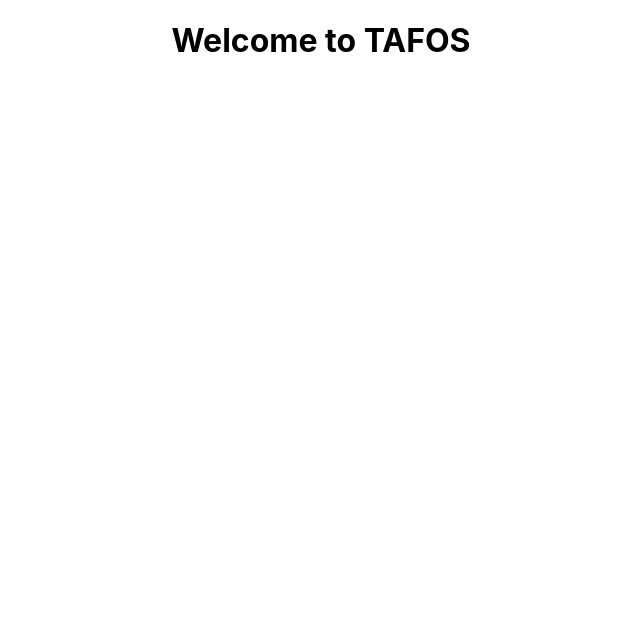
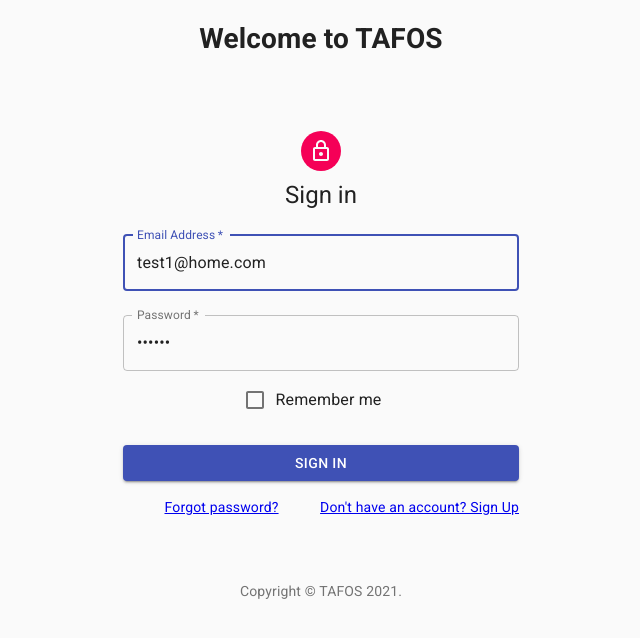
Before and after one commit to SJ47/tafos, a React (Vite) app: page /home in a window 1280 px wide. Shown: the top 638 px of the page, without its empty margins (319-959 px from the left). Built offline with nearby package versions, Linux system fonts and the light colour scheme; no server answers.

Commit message:
Routing issue for editing profile resolved

```diff
--- a/src/components/EditProfile.jsx
+++ b/src/components/EditProfile.jsx
@@ -1,10 +1,182 @@
-import React from "react";
+import React, { useState } from "react";
+import { Link } from "react-router-dom";
+
+// import Home from "../components/Home";
+
+import {
+    Button,
+    Avatar,
+    CssBaseline,
+    TextField,
+    Grid,
+    Box,
+    Typography,
+    Container,
+    // Link,
+} from "@material-ui/core";
+import { makeStyles } from "@material-ui/core/styles";
+import LockOutlinedIcon from "@material-ui/icons/LockOutlined";
+import Copyright from "./Copyright";
+
+// Temporary
+import { auth } from "../firebase";
+//
+
+const useStyles = makeStyles((theme) => ({
+    paper: {
+        marginTop: theme.spacing(8),
+        display: "flex",
+        flexDirection: "column",
+        alignItems: "center",
+    },
+    avatar: {
+        margin: theme.spacing(1),
+        backgroundColor: theme.palette.secondary.main,
+    },
+    form: {
+        width: "100%", // Fix IE 11 issue.
+        marginTop: theme.spacing(3),
+    },
+    submit: {
+        margin: theme.spacing(3, 0, 2),
+    },
+}));
 
 const EditProfile = () => {
+    const classes = useStyles();
+
+    const user = auth.currentUser;
+
+    // If display name is empty or null, then don't try to split it, just set to empty string
+    const fullName =
+        user.displayName !== null ? user.displayName.split(" ") : "";
+
+    const [firstName, setFirstName] = useState(fullName[0]);
+    const [lastName, setLastName] = useState(fullName[1]);
+    const [emailValue, setEmailValue] = useState(user.email);
+    const [passwordValue, setPasswordValue] = useState("enter new password");
+    const [errorMessage, setErrorMessage] = useState("");
+    const [loading, setLoading] = useState(false);
+
+    const handleSaveChangesClicked = (event) => {
+        // event.preventDefault();
+        console.log("Edit Profile Changes Clicked");
+
+        // Google example code
+        // Handle loading/submission status to disable button to stop multiple submit clicks
+        setLoading(true);
+        // auth.createUserWithEmailAndPassword(emailValue, passwordValue)
+        //     .then((userCredential) => {
+        //         // Signed in
+        //         var user = userCredential.user;
+        //         // after profile created, update the display name to be first and last name
+        //         user.updateProfile({
+        //             displayName: firstName + " " + lastName,
+        //         });
+        //     })
+        //     .catch((error) => {
+        //         setErrorMessage(error.code + ": " + error.message);
+        //         console.log("Error signing up: ", errorMessage);
+        //     });
+
+        setLoading(false);
+    };
+
     return (
-        <div>
-            <h1>EditProfile Page</h1>
-        </div>
+        <Container component="main" maxWidth="xs">
+            <CssBaseline />
+            <div className={classes.paper}>
+                <Avatar className={classes.avatar}>
+                    <LockOutlinedIcon />
+                </Avatar>
+                <Typography component="h1" variant="h5">
+                    Edit Profile
+                </Typography>
+                <form className={classes.form} noValidate>
+                    <Grid container spacing={2}>
+                        <Grid item xs={12} sm={6}>
+                            <TextField
+                                autoComplete="fname"
+                                name="firstName"
+                                variant="outlined"
+                                required
+                                fullWidth
+                                id="firstName"
+                                label="First Name"
+                                autoFocus
+                                onChange={(event) =>
+                                    setFirstName(event.target.value)
+                                }
+                                value={firstName}
+                            />
+                        </Grid>
+                        <Grid item xs={12} sm={6}>
+                            <TextField
+                                variant="outlined"
+                                required
+                                fullWidth
+                                id="lastName"
+                                label="Last Name"
+                                name="lastName"
+                                autoComplete="lname"
+                                onChange={(event) =>
+                                    setLastName(event.target.value)
+                                }
+                                value={lastName}
+                            />
+                        </Grid>
+                        <Grid item xs={12}>
+                            <TextField
+                                variant="outlined"
+                                required
+                                fullWidth
+                                id="email"
+                                label="Email Address"
+                                name="email"
+                                autoComplete="email"
+                                onChange={(event) =>
+                                    setEmailValue(event.target.value)
+                                }
+                                value={emailValue}
+                            />
+                        </Grid>
+                        <Grid item xs={12}>
+                            <TextField
+                                variant="outlined"
+                                required
+                                fullWidth
+                                name="password"
+                                label="Password"
+                                type="password"
+                                id="password"
+                                autoComplete="current-password"
+                                onChange={(event) =>
+                                    setPasswordValue(event.target.value)
+                                }
+                                value={passwordValue}
+                            />
+                        </Grid>
+                    </Grid>
+
+                    <Link to="/home">
+                        <Button
+                            disabled={loading}
+                            type="submit"
+                            fullWidth
+                            variant="contained"
+                            color="primary"
+                            className={classes.submit}
+                            onClick={handleSaveChangesClicked}
+                        >
+                            Save Changes
+                        </Button>
+                    </Link>
+                </form>
+            </div>
+            <Box mt={5}>
+                <Copyright />
+            </Box>
+        </Container>
     );
 };
 
--- a/src/components/SignedInLandingPage.jsx
+++ b/src/components/Home.jsx
@@ -15,7 +15,7 @@ const useStyles = makeStyles((theme) => ({
     },
 }));
 
-const SignedInLandingPage = ({ handleSignedOutStatus, handleEditProfile }) => {
+const Home = ({ handleSignedOutStatus, handleEditProfile }) => {
     const classes = useStyles();
 
     const user = auth.currentUser;
@@ -70,4 +70,4 @@ const SignedInLandingPage = ({ handleSignedOutStatus, handleEditProfile }) => {
     );
 };
 
-export default SignedInLandingPage;
+export default Home;
--- a/src/components/SignIn.jsx
+++ b/src/components/SignIn.jsx
@@ -1,5 +1,6 @@
 import React, { useState } from "react";
 import ReactDOM from "react-dom";
+import { Link } from "react-router-dom";
 
 // Temporary
 import { auth } from "../firebase";
@@ -12,7 +13,7 @@ import {
     TextField,
     FormControlLabel,
     Checkbox,
-    Link,
+    // Link,
     Grid,
     Box,
     Typography,
@@ -128,12 +129,12 @@ const SignIn = ({ handleSignedInStatus }) => {
                         </Button>
                         <Grid container>
                             <Grid item xs>
-                                <Link href="#" variant="body2">
+                                <Link to="#" variant="body2">
                                     Forgot password?
                                 </Link>
                             </Grid>
                             <Grid item>
-                                <Link href="/signup" variant="body2">
+                                <Link to="/signup" variant="body2">
                                     {"Don't have an account? Sign Up"}
                                 </Link>
                             </Grid>
--- a/src/components/signUp.jsx
+++ b/src/components/signUp.jsx
@@ -1,4 +1,6 @@
 import React, { useState } from "react";
+import { Link } from "react-router-dom";
+
 import {
     Button,
     Avatar,
@@ -6,7 +8,7 @@ import {
     TextField,
     FormControlLabel,
     Checkbox,
-    Link,
+    // Link,
     Grid,
     Box,
     Typography,
@@ -167,7 +169,7 @@ const SignUp = () => {
                     </Button>
                     <Grid container justifyContent="flex-end">
                         <Grid item>
-                            <Link href="/signin" variant="body2">
+                            <Link to="/signin" variant="body2">
                                 Already have an account? Sign in
                             </Link>
                         </Grid>
--- a/src/containers/LoginContainer.jsx
+++ b/src/containers/LoginContainer.jsx
@@ -1,8 +1,8 @@
 import React, { useState, useEffect } from "react";
-import { BrowserRouter as Router, Link, Route, Switch } from "react-router-dom";
+import { BrowserRouter as Router, Route, Switch } from "react-router-dom";
 import SignIn from "../components/SignIn";
 import SignUp from "../components/SignUp";
-import SignedInLandingPage from "../components/SignedInLandingPage";
+import Home from "../components/Home";
 import EditProfile from "../components/EditProfile";
 import { auth } from "../firebase";
 
@@ -27,16 +27,12 @@ const LoginContainer = () => {
 
     const handleEditProfile = () => {
         console.log("EDITING PROFILE");
-        // <Link to="/edit-profile" />;
-        // <Redirect to="/edit-profile" />;
-        // history.push("/edit-profile");
     };
 
     return (
         <>
             <Router>
                 <Switch>
-                    <Route path="/edit-profile" component={EditProfile} />
                     <Route
                         exact
                         path="/"
@@ -46,7 +42,7 @@ const LoginContainer = () => {
                                     handleSignedInStatus={handleSignedInStatus}
                                 />
                             ) : (
-                                <SignedInLandingPage
+                                <Home
                                     handleSignedOutStatus={
                                         handleSignedOutStatus
                                     }
@@ -63,7 +59,7 @@ const LoginContainer = () => {
                                     handleSignedInStatus={handleSignedInStatus}
                                 />
                             ) : (
-                                <SignedInLandingPage
+                                <Home
                                     handleSignedOutStatus={
                                         handleSignedOutStatus
                                     }
@@ -74,6 +70,23 @@ const LoginContainer = () => {
                     />
                     <Route path="/signup" component={SignUp} />
                     <Route path="/edit-profile" component={EditProfile} />
+                    <Route
+                        path="/home"
+                        render={() => {
+                            return !signedIn ? (
+                                <SignIn
+                                    handleSignedInStatus={handleSignedInStatus}
+                                />
+                            ) : (
+                                <Home
+                                    handleSignedOutStatus={
+                                        handleSignedOutStatus
+                                    }
+                                    handleEditProfile={handleEditProfile}
+                                />
+                            );
+                        }}
+                    />
                 </Switch>
             </Router>
         </>
```
